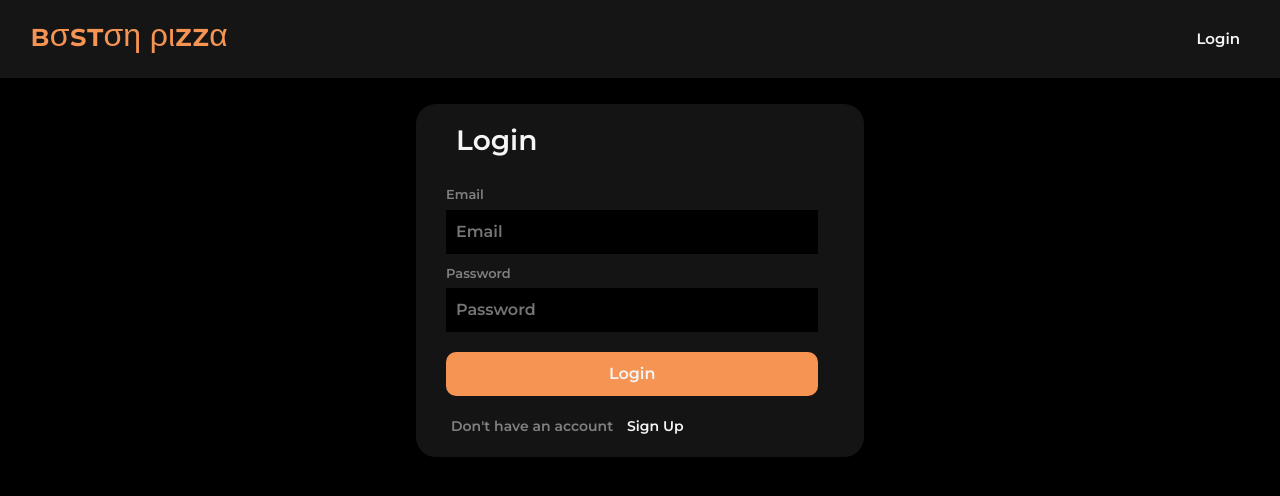
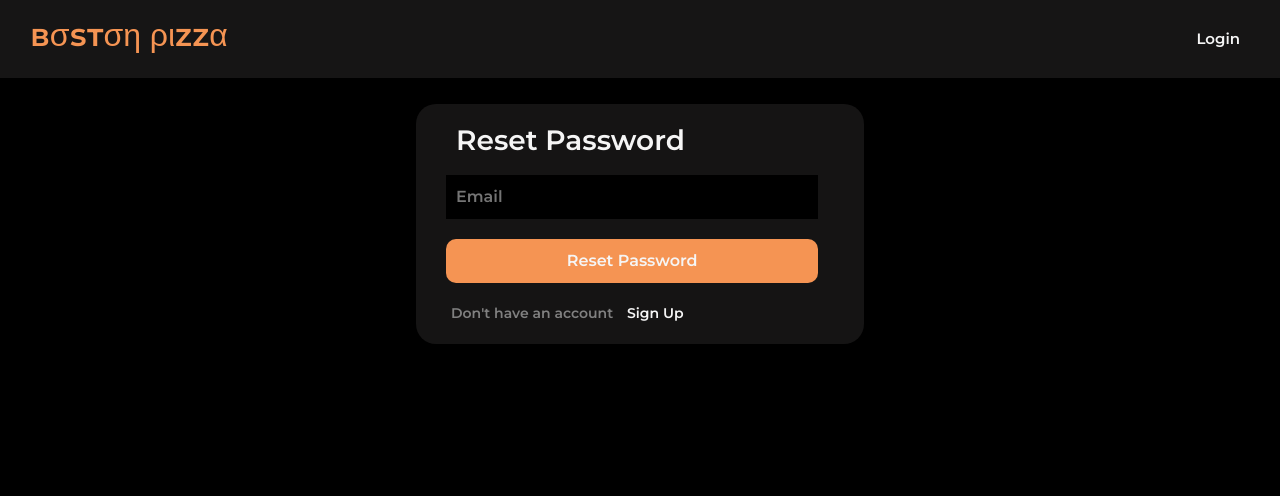
Before and after one commit to PratapTyagi/boston-pizza, a React (Create React App) app in the folder client/: page /reset-password in a window 1280 px wide. Before the commit this address led to /login. Shown: the top 496 px of the page. Built offline with nearby package versions, Linux system fonts and the light colour scheme.

Commit message:
Created reset password using email page and routes

```diff
--- a/client/src/App.js
+++ b/client/src/App.js
@@ -6,6 +6,7 @@
 import Register from "./screens/authentication/Register";
 import OrdersScreen from "./screens/orders/OrdersScreen";
 import AdminScreen from "./screens/admin/AdminScreen";
+import ResetPassword from "./screens/resetPassword/ResetPassword";
 import { BrowserRouter as Router, Route, useHistory } from "react-router-dom";
 import { useSelector } from "react-redux";
 
@@ -17,7 +18,10 @@
   const history = useHistory();
 
   useEffect(() => {
-    if (!currentUser) {
+    if (
+      !currentUser &&
+      history.location.pathname.startsWith("reset-password")
+    ) {
       history.push("/login");
     }
   }, []);
@@ -30,6 +34,7 @@
       <Route path="/register" exact component={Register} />
       <Route path="/orders" exact component={OrdersScreen} />
       <Route path="/admin" component={AdminScreen} />
+      <Route path="/reset-password" component={ResetPassword} />
     </>
   );
 };
--- /dev/null
+++ b/client/src/screens/resetPassword/ResetPassword.jsx
@@ -0,0 +1,62 @@
+import { useState } from "react";
+
+import Loading from "../../components/loading/Loading";
+import Error from "../../components/error/Error";
+
+import { Link } from "react-router-dom";
+import axios from "axios";
+
+const Login = () => {
+  const [email, setemail] = useState("");
+
+  const reset = async (e) => {
+    e.preventDefault();
+    if (
+      !/^(([^<>()\[\]\\.,;:\s@"]+(\.[^<>()\[\]\\.,;:\s@"]+)*)|(".+"))@((\[[0-9]{1,3}\.[0-9]{1,3}\.[0-9]{1,3}\.[0-9]{1,3}])|(([a-zA-Z\-0-9]+\.)+[a-zA-Z]{2,}))$/.test(
+        email
+      )
+    ) {
+      return alert("Invalid email");
+    }
+    await axios
+      .post("/api/users/reset-password", { email })
+      .then((user) => {
+        if (user.error) {
+          return alert(`Error ${user.error}`);
+        }
+        alert(`Message ${user.message}`);
+      })
+      .catch((error) => {
+        console.log(`Something went wrong ${error}`);
+      });
+  };
+
+  return (
+    <div className="login_page">
+      <div className="login">
+        <h3>Reset Password</h3>
+        <form className="login__form">
+          <input
+            type="text"
+            placeholder="Email"
+            value={email}
+            onChange={(e) => setemail(e.target.value)}
+            required
+          />
+
+          <button type="submit" onClick={reset}>
+            Reset Password
+          </button>
+        </form>
+        <p className="register__user">
+          Don't have an account
+          <Link to="/register" style={{ textDecoration: "none" }}>
+            <strong className="register__user__signUp"> Sign Up</strong>
+          </Link>
+        </p>
+      </div>
+    </div>
+  );
+};
+
+export default Login;
```
